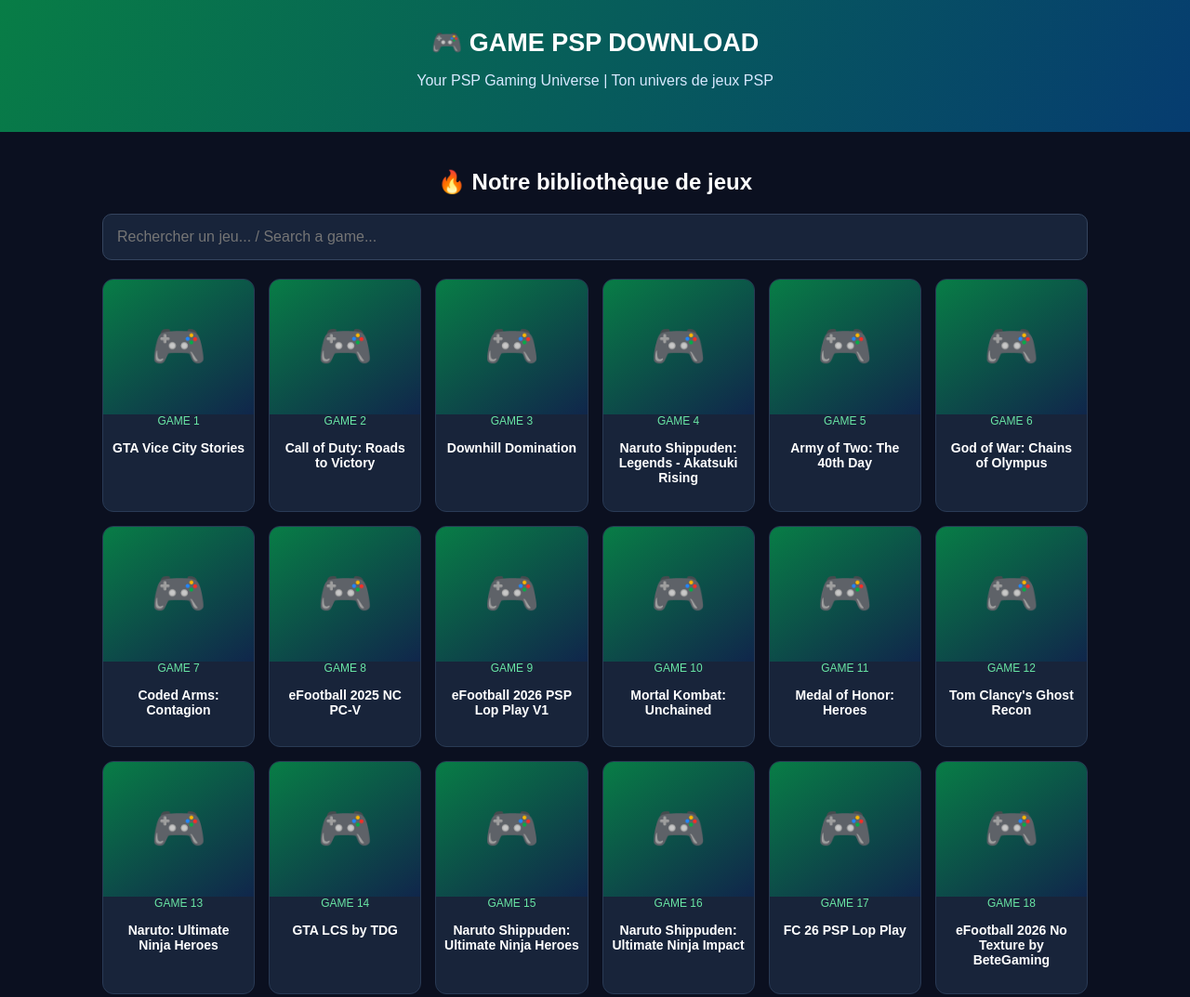
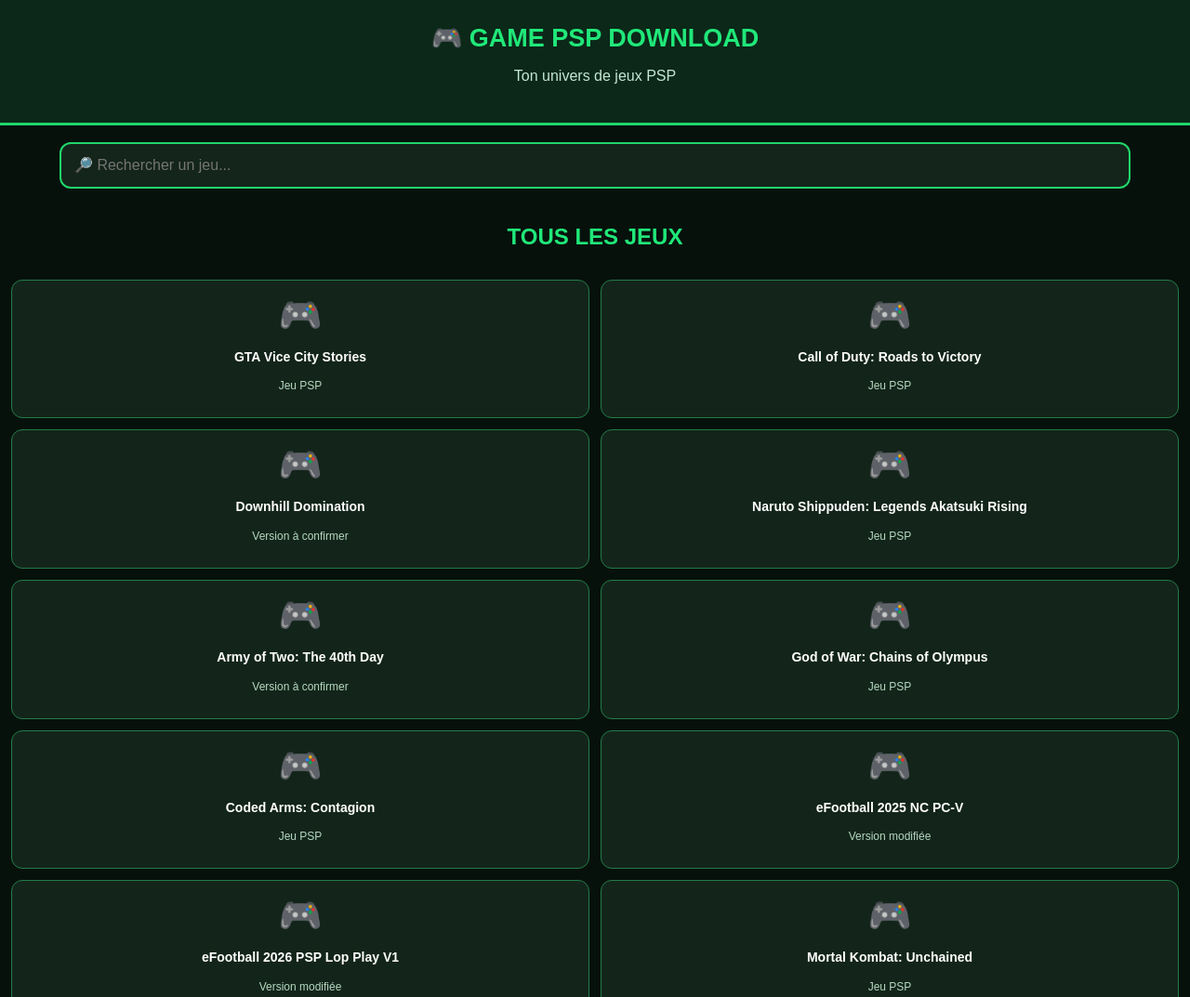
Before and after one commit to lerebondeur/-game-psp-download, a website: page public/index.html in a window 1280 px wide. Shown: the top 1073 px of the page at 93% size. Drawn offline with Linux system fonts and the light colour scheme.

Commit message:
Refactor index.html for improved layout and search
Updated styles and structure for the game download page, including new game listings and search functionality.

```diff
--- a/public/index.html
+++ b/public/index.html
@@ -6,144 +6,66 @@
 <meta name="viewport" content="width=device-width, initial-scale=1.0">
 <title>GAME PSP DOWNLOAD</title>
 <style>
-* { box-sizing: border-box; }
-body {
-  margin: 0;
-  background: #0b1020;
-  color: white;
-  font-family: Arial, sans-serif;
-}
-header {
-  background: linear-gradient(120deg,#087d46,#063c70);
-  padding: 30px 15px;
-  text-align: center;
-}
-header h1 { margin: 0; font-size: 27px; }
-header p { color: #d8e9ff; }
-main { padding: 20px; max-width: 1100px; margin: auto; }
-.search {
-  width: 100%;
-  padding: 15px;
-  border: 1px solid #34445e;
-  border-radius: 10px;
-  background: #18243a;
-  color: white;
-  font-size: 16px;
-  margin-bottom: 20px;
-}
-h2 { text-align: center; }
-.grid {
-  display: grid;
-  grid-template-columns: repeat(auto-fit,minmax(145px,1fr));
-  gap: 15px;
-}
-.game {
-  background: #18243a;
-  border: 1px solid #293a55;
-  border-radius: 12px;
-  overflow: hidden;
-  text-align: center;
-  padding-bottom: 14px;
-}
-.cover {
-  height: 145px;
-  background: linear-gradient(145deg,#087d46,#10264b);
-  display: flex;
-  align-items: center;
-  justify-content: center;
-  font-size: 48px;
-}
-.game h3 {
-  font-size: 14px;
-  padding: 0 8px;
-  min-height: 35px;
-}
-.number { color: #69e6a5; font-size: 12px; }
-footer {
-  text-align: center;
-  padding: 25px;
-  color: #aab6c9;
-}
+*{box-sizing:border-box}
+body{margin:0;background:#07110c;color:white;font-family:Arial,sans-serif}
+header{background:#0b2819;padding:25px 12px;text-align:center;border-bottom:3px solid #20d66b}
+header h1{color:#20e879;margin:0;font-size:27px}
+header p{color:#c4e8d1}
+.search{width:90%;padding:14px;margin:18px 5%;border-radius:12px;border:2px solid #20d66b;background:#14251b;color:white;font-size:16px}
+h2{text-align:center;color:#20e879}
+.games{display:grid;grid-template-columns:repeat(2,1fr);gap:12px;padding:12px}
+.game{background:#13251a;border:1px solid #237c49;border-radius:12px;padding:15px 8px;text-align:center;min-height:125px}
+.game .cover{font-size:38px}
+.game h3{font-size:14px;line-height:1.4}
+.game p{font-size:12px;color:#b5d9c1}
+footer{text-align:center;padding:25px;color:#9dbba8}
 </style>
 </head>
 <body>
-
 <header>
 <h1>🎮 GAME PSP DOWNLOAD</h1>
-<p>Your PSP Gaming Universe | Ton univers de jeux PSP</p>
+<p>Ton univers de jeux PSP</p>
 </header>
 
-<main>
-<h2>🔥 Notre bibliothèque de jeux</h2>
-<input class="search" id="search"
-placeholder="Rechercher un jeu... / Search a game..."
-oninput="searchGames()">
+<input class="search" id="search" placeholder="🔎 Rechercher un jeu..." oninput="rechercher()">
 
-<div class="grid" id="games"></div>
-<p id="empty" style="display:none;text-align:center">
-Aucun jeu trouvé / No game found.
-</p>
-</main>
+<h2>TOUS LES JEUX</h2>
+<div class="games" id="games">
+
+<div class="game"><div class="cover">🎮</div><h3>GTA Vice City Stories</h3><p>Jeu PSP</p></div>
+<div class="game"><div class="cover">🎮</div><h3>Call of Duty: Roads to Victory</h3><p>Jeu PSP</p></div>
+<div class="game"><div class="cover">🎮</div><h3>Downhill Domination</h3><p>Version à confirmer</p></div>
+<div class="game"><div class="cover">🎮</div><h3>Naruto Shippuden: Legends Akatsuki Rising</h3><p>Jeu PSP</p></div>
+<div class="game"><div class="cover">🎮</div><h3>Army of Two: The 40th Day</h3><p>Version à confirmer</p></div>
+<div class="game"><div class="cover">🎮</div><h3>God of War: Chains of Olympus</h3><p>Jeu PSP</p></div>
+<div class="game"><div class="cover">🎮</div><h3>Coded Arms: Contagion</h3><p>Jeu PSP</p></div>
+<div class="game"><div class="cover">🎮</div><h3>eFootball 2025 NC PC-V</h3><p>Version modifiée</p></div>
+<div class="game"><div class="cover">🎮</div><h3>eFootball 2026 PSP Lop Play V1</h3><p>Version modifiée</p></div>
+<div class="game"><div class="cover">🎮</div><h3>Mortal Kombat: Unchained</h3><p>Jeu PSP</p></div>
+<div class="game"><div class="cover">🎮</div><h3>Medal of Honor: Heroes</h3><p>Jeu PSP</p></div>
+<div class="game"><div class="cover">🎮</div><h3>Tom Clancy's Ghost Recon</h3><p>Version à confirmer</p></div>
+<div class="game"><div class="cover">🎮</div><h3>Naruto: Ultimate Ninja Heroes</h3><p>Jeu PSP</p></div>
+<div class="game"><div class="cover">🎮</div><h3>GTA LCS by TDG</h3><p>Version modifiée</p></div>
+<div class="game"><div class="cover">🎮</div><h3>Naruto Shippuden: Ultimate Ninja Heroes</h3><p>Jeu PSP</p></div>
+<div class="game"><div class="cover">🎮</div><h3>Naruto Shippuden: Ultimate Ninja Impact</h3><p>Jeu PSP</p></div>
+<div class="game"><div class="cover">🎮</div><h3>FC 26 PSP Lop Play</h3><p>Version modifiée</p></div>
+<div class="game"><div class="cover">🎮</div><h3>eFootball 2026 No Texture by BeteGaming</h3><p>Version modifiée</p></div>
+<div class="game"><div class="cover">🎮</div><h3>eFootball 2024 PSP C19</h3><p>Version modifiée</p></div>
+
+</div>
 
 <footer>
-GAME PSP DOWNLOAD © 2026
-<br>All rights reserved.
+<p>GAME PSP DOWNLOAD</p>
+<p>© 2026 - Tous droits réservés</p>
 </footer>
 
 <script>
-const games = [
-"GTA Vice City Stories",
-"Call of Duty: Roads to Victory",
-"Downhill Domination",
-"Naruto Shippuden: Legends - Akatsuki Rising",
-"Army of Two: The 40th Day",
-"God of War: Chains of Olympus",
-"Coded Arms: Contagion",
-"eFootball 2025 NC PC-V",
-"eFootball 2026 PSP Lop Play V1",
-"Mortal Kombat: Unchained",
-"Medal of Honor: Heroes",
-"Tom Clancy's Ghost Recon",
-"Naruto: Ultimate Ninja Heroes",
-"GTA LCS by TDG",
-"Naruto Shippuden: Ultimate Ninja Heroes",
-"Naruto Shippuden: Ultimate Ninja Impact",
-"FC 26 PSP Lop Play",
-"eFootball 2026 No Texture by BeteGaming",
-"eFootball 2024 PSP C19"
-];
-
-function displayGames(list) {
-  const area = document.getElementById("games");
-  area.innerHTML = "";
-
-  list.forEach((name) => {
-    const number = games.indexOf(name) + 1;
-    area.innerHTML += `
-      <div class="game">
-        <div class="cover">🎮</div>
-        <div class="number">GAME ${number}</div>
-        <h3>${name}</h3>
-      </div>`;
-  });
-
-  document.getElementById("empty").style.display =
-    list.length ? "none" : "block";
+function rechercher(){
+let recherche=document.getElementById("search").value.toLowerCase();
+document.querySelectorAll(".game").forEach(jeu=>{
+jeu.style.display=jeu.innerText.toLowerCase().includes(recherche)?"block":"none";
+});
 }
-
-function searchGames() {
-  const value = document.getElementById("search")
-    .value.toLowerCase();
-
-  const filtered = games.filter(game =>
-    game.toLowerCase().includes(value)
-  );
-
-  displayGames(filtered);
-}
-
-displayGames(games);
 </script>
-
 </body>
 </html>
```
